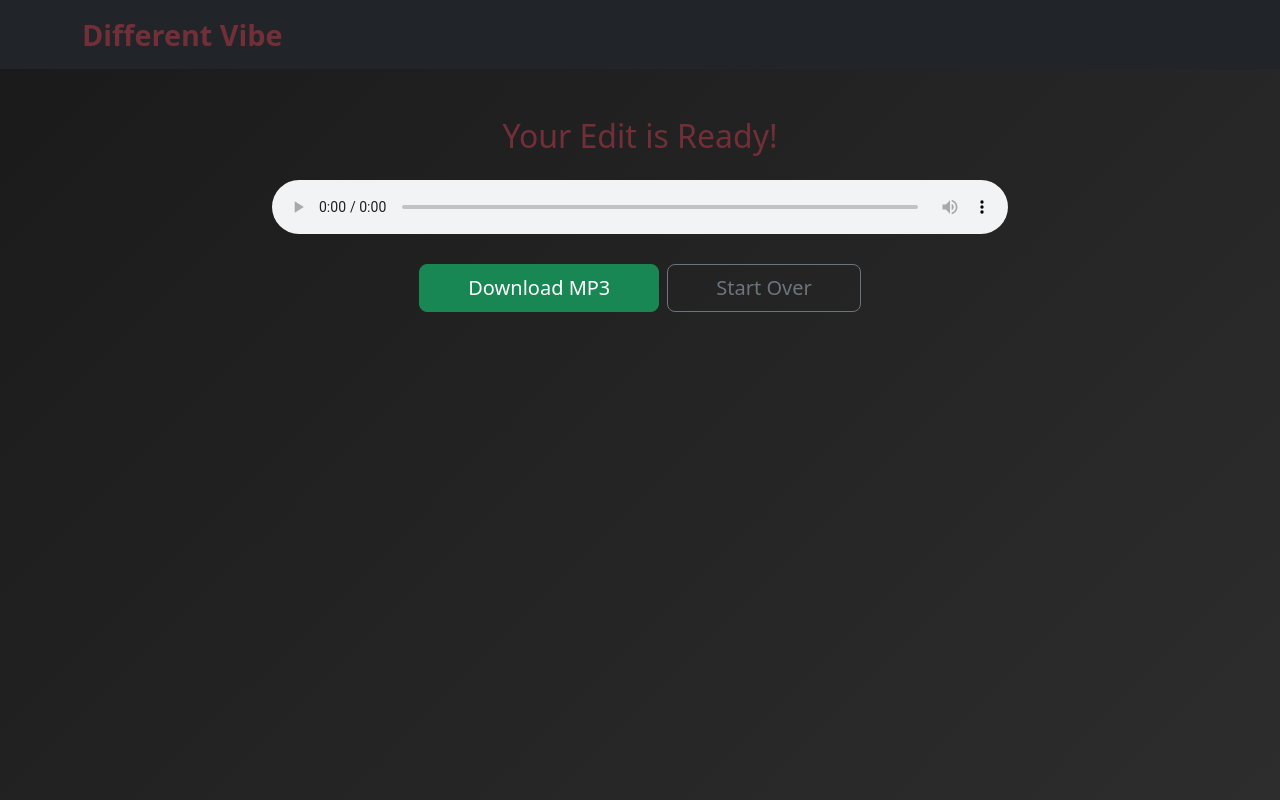
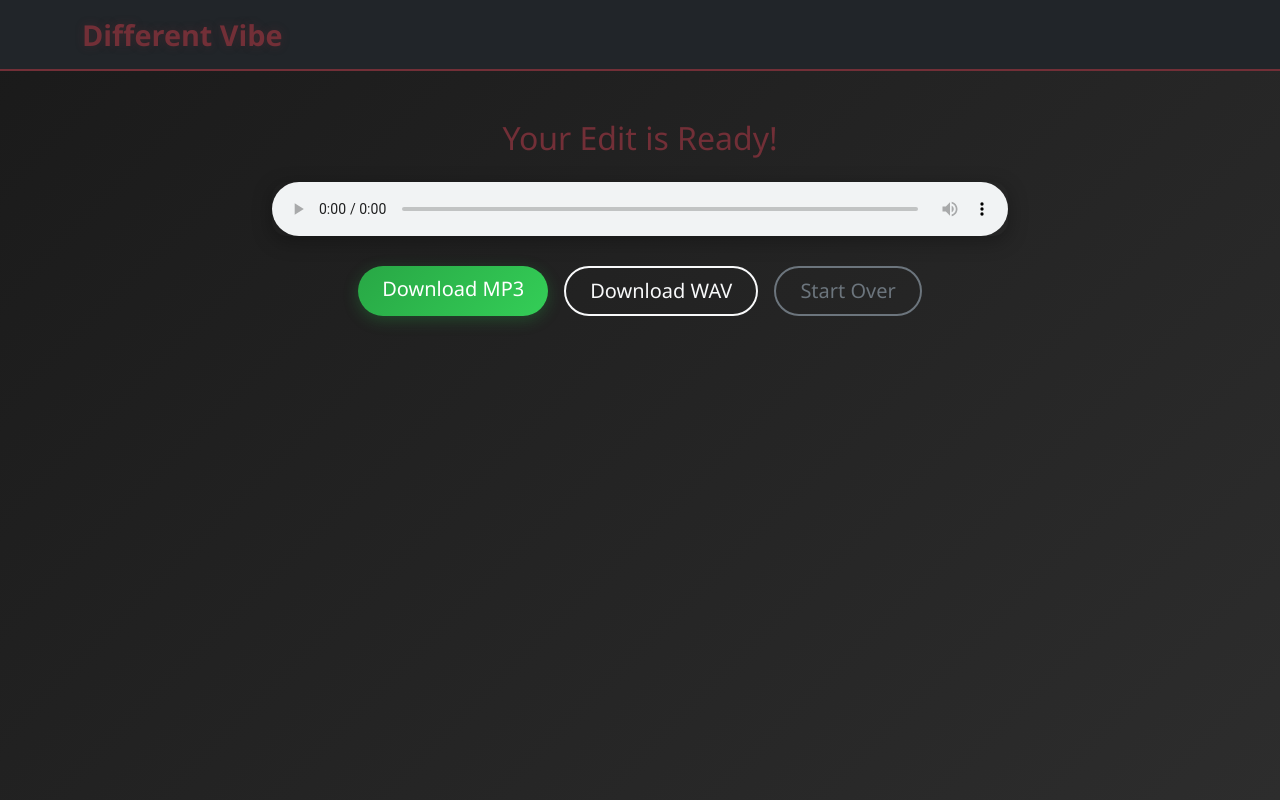
Before and after one commit to yeison-bastidas-software/Repository-for-Different-Vibe, a Flask app: template templates/result.html in a window 1280 px wide. Run offline with Flask 3, Linux system fonts and the light colour scheme; the template is opened without the code that fills it, so the values that code supplies are empty; some libraries are stand-ins or nearby versions.

Commit message:
Update interface design and add WAV download functionality
- Updated app.py to generate both MP3 and WAV output files during audio processing and pass both filenames to result page
- Modified helpers.py to export processed audio in both MP3 and WAV formats using new dual-output processing function
- Enhanced templates/result.html to display download buttons for both MP3 and WAV formats while maintaining existing functionality
- Updated static/script.js with improved audio processing workflow and progress tracking for edit page
- Refined static/style.css with enhanced visual design including floating card animations, improved gradients, and better button styling
- Created database schema in final_project.db to maintain processing history with filename, mode, and intensity tracking
- Updated .gitignore to properly exclude development artifacts while maintaining necessary file inclusions
- Overall improvements include dual-format audio export, enhanced UI/UX with smooth animations, and optimized processing workflow

```diff
--- a/app.py
+++ b/app.py
@@ -80,12 +80,18 @@ def process():
         return redirect("/")
 
     input_path = os.path.join(app.config["UPLOAD_FOLDER"], session["filename"])
-    output_filename = f"processed_{session['filename']}"
-    output_path = os.path.join(app.config["PROCESSED_FOLDER"], output_filename)
 
-    success = process_audio(input_path, output_path, mode, intensity)
+    # Generate output filenames for both MP3 and WAV
+    base_filename = f"processed_{session['filename']}"
+    output_filename_mp3 = f"{os.path.splitext(base_filename)[0]}.mp3"
+    output_filename_wav = f"{os.path.splitext(base_filename)[0]}.wav"
 
-    if not success:
+    output_path_mp3 = os.path.join(app.config["PROCESSED_FOLDER"], output_filename_mp3)
+    output_path_wav = os.path.join(app.config["PROCESSED_FOLDER"], output_filename_wav)
+
+    success_mp3, success_wav = process_audio(input_path, output_path_mp3, output_path_wav, mode, intensity)
+
+    if not success_mp3 or not success_wav:
         return "Error processing audio", 500
 
     db.execute("INSERT INTO history (filename, mode, intensity) VALUES (?, ?, ?)",
@@ -94,14 +100,16 @@ def process():
     session.pop("filename", None)
     session.pop("original_name", None)
 
-    return redirect(url_for("result", filename=output_filename))
+    # Pass both filenames to result page
+    return redirect(url_for("result", filename_mp3=output_filename_mp3, filename_wav=output_filename_wav))
 
 @app.route("/result")
 def result():
-    filename = request.args.get("filename")
-    if not filename:
+    filename_mp3 = request.args.get("filename_mp3")
+    filename_wav = request.args.get("filename_wav")
+    if not filename_mp3 or not filename_wav:
         return redirect("/")
-    return render_template("result.html", filename=filename)
+    return render_template("result.html", filename_mp3=filename_mp3, filename_wav=filename_wav)
 
 @app.route("/download/<filename>")
 def download(filename):
--- a/static/script.js
+++ b/static/script.js
@@ -18,3 +18,40 @@ document.addEventListener('DOMContentLoaded', () => {
         });
     }
 });
+
+// Process audio function for edit page
+function processAudio() {
+    const intensity = document.getElementById('intensity').value;
+    const mode = document.getElementById('mode-value').value;
+
+    const progressContainer = document.getElementById('progress-container');
+    const progressBar = document.getElementById('progress-bar');
+    const progressText = document.getElementById('progress-text');
+
+    const fileSizeMb = parseFloat(document.getElementById('file-size').value) || 1;
+    const estimatedDurationMs = Math.max(2000, fileSizeMb * 1500);
+    const intervalTime = 50;
+    const steps = estimatedDurationMs / intervalTime;
+    const increment = 100 / steps;
+
+    if (!progressContainer || !progressBar || !progressText) return;
+
+    progressContainer.classList.remove('d-none');
+    let progress = 0;
+
+    const interval = setInterval(() => {
+        progress += increment;
+        if (progress >= 100) {
+            progress = 100;
+            clearInterval(interval);
+            progressBar.style.width = '100%';
+            progressText.textContent = '100%';
+            setTimeout(() => {
+                window.location.href = `/process?mode=${mode}&intensity=${intensity}`;
+            }, 500);
+        } else {
+            progressBar.style.width = `${progress}%`;
+            progressText.textContent = `${Math.floor(progress)}%`;
+        }
+    }, intervalTime);
+}
--- a/static/style.css
+++ b/static/style.css
@@ -12,30 +12,39 @@ body {
     background: linear-gradient(135deg, var(--black) 0%, var(--gray-dark) 100%);
     color: var(--green-white);
     min-height: 100vh;
+    font-family: 'Segoe UI', Tahoma, Geneva, Verdana, sans-serif;
 }
 
 /* Navbar */
+.navbar {
+    backdrop-filter: blur(10px);
+    border-bottom: 2px solid var(--wine-dark);
+}
+
 .navbar-brand {
     color: var(--wine-dark) !important;
     font-weight: bold;
     font-size: 1.8rem;
+    text-shadow: 0 0 10px rgba(114, 47, 55, 0.3);
 }
 
 /* Cards hover effect */
 .hover-card {
-    transition: transform 0.3s ease, box-shadow 0.3s ease;
+    transition: all 0.4s cubic-bezier(0.175, 0.885, 0.32, 1.275);
     cursor: pointer;
+    border-radius: 15px !important;
 }
 
 .hover-card:hover {
-    transform: translateY(-10px);
-    box-shadow: 0 15px 35px rgba(0,0,0,0.5) !important;
+    transform: translateY(-10px) scale(1.02);
+    box-shadow: 0 20px 40px rgba(0,0,0,0.6) !important;
 }
 
 /* Slow mode colors */
 .slow-card {
     background: linear-gradient(135deg, #0a1628 0%, var(--cold-blue) 100%);
     border: 3px solid var(--cold-blue) !important;
+    border-radius: 15px !important;
 }
 
 .slow-text {
@@ -131,10 +156,72 @@ body {
 .card {
     background-color: var(--gray-dark);
     border: 2px solid var(--wine-dark);
+    border-radius: 15px;
+    box-shadow: 0 10px 30px rgba(0, 0, 0, 0.3);
 }
 
 /* Progress bar container */
 .progress {
     background-color: var(--black);
     border: 2px solid var(--wine-dark);
+    border-radius: 50px;
+    overflow: hidden;
 }
+
+/* Custom file upload button */
+.btn-outline-light {
+    border-radius: 50px;
+    border-width: 2px;
+    transition: all 0.3s ease;
+}
+
+.btn-outline-light:hover {
+    transform: translateY(-2px);
+    box-shadow: 0 5px 20px rgba(255, 255, 255, 0.2);
+}
+
+/* Audio player styling */
+audio {
+    border-radius: 15px;
+    box-shadow: 0 5px 20px rgba(0, 0, 0, 0.3);
+}
+
+/* Download buttons */
+.btn-success {
+    background: linear-gradient(135deg, #28a745 0%, #34ce57 100%);
+    border: none;
+    border-radius: 50px;
+    box-shadow: 0 4px 15px rgba(40, 167, 69, 0.3);
+    transition: all 0.3s ease;
+}
+
+.btn-success:hover {
+    background: linear-gradient(135deg, #218838 0%, #28a745 100%);
+    transform: translateY(-2px);
+    box-shadow: 0 8px 25px rgba(40, 167, 69, 0.5);
+}
+
+.btn-outline-secondary {
+    border-radius: 50px;
+    border-width: 2px;
+    transition: all 0.3s ease;
+}
+
+.btn-outline-secondary:hover {
+    transform: translateY(-2px);
+    box-shadow: 0 5px 20px rgba(108, 117, 125, 0.3);
+}
+
+/* Animation for cards on choose page */
+@keyframes float {
+    0%, 100% { transform: translateY(0); }
+    50% { transform: translateY(-5px); }
+}
+
+.hover-card {
+    animation: float 3s ease-in-out infinite;
+}
+
+.hover-card:nth-child(odd) {
+    animation-delay: 0.5s;
+}
--- a/templates/result.html
+++ b/templates/result.html
@@ -8,14 +8,17 @@
         <h2 class="text-danger mb-4">Your Edit is Ready!</h2>
 
         <audio controls class="w-100 mb-4">
-            <source src="{{ url_for('static', filename='processed/' + filename) }}" type="audio/mpeg">
+            <source src="{{ url_for('static', filename='processed/' + filename_mp3) }}" type="audio/mpeg">
         </audio>
 
-        <div class="d-grid gap-2 d-md-flex justify-content-md-center">
-            <a href="{{ url_for('static', filename='processed/' + filename) }}" download class="btn btn-success btn-lg px-5">
+        <div class="d-grid gap-3 d-md-flex justify-content-md-center">
+            <a href="{{ url_for('download', filename=filename_mp3) }}" class="btn btn-success btn-lg px-4">
                 Download MP3
             </a>
-            <a href="/" class="btn btn-outline-secondary btn-lg px-5">Start Over</a>
+            <a href="{{ url_for('download', filename=filename_wav) }}" class="btn btn-outline-light btn-lg px-4">
+                Download WAV
+            </a>
+            <a href="/" class="btn btn-outline-secondary btn-lg px-4">Start Over</a>
         </div>
     </div>
 </div>
```
Also changed, not shown: other parts of static/style.css (+26 -10 lines), helpers.py (+11 -8 lines), templates/edit.html (+0 -40 lines), final_project.db (added), 1 other file.
